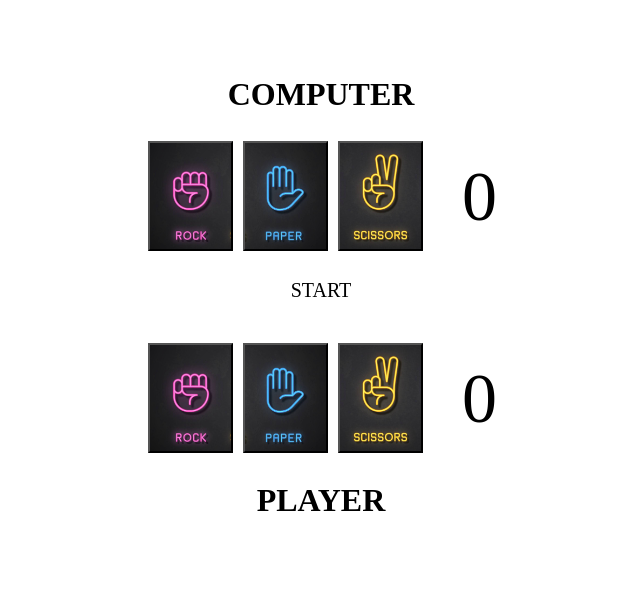
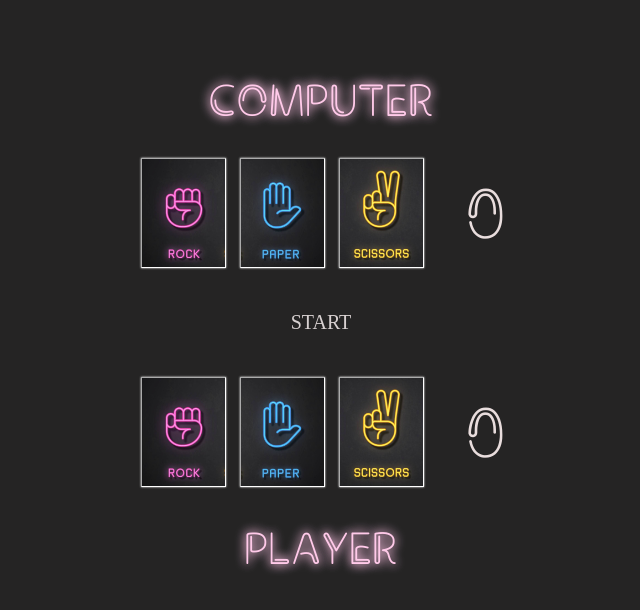
Before and after one commit to AmrutaKoshe/Rock-Paper-Scissor, a plain HTML site: page index.html in a window 1280 px wide. Shown: the whole page, without its empty margins (319-959 px from the left). Drawn offline with Linux system fonts and the light colour scheme.

Commit message:
fonts added

```diff
--- a/index.html
+++ b/index.html
@@ -21,9 +21,9 @@
     <!-- <button type="button" id="playAgain">PLAY AGAIN</button> -->
 
     <div>
-        <button type="button" id="playRock"></button>
-        <button type="button" id="playPaper"></button>
-        <button type="button" id="playScissor"></button>
+        <button type="button" class="playButton" id="playRock"></button>
+        <button type="button" class="playButton" id="playPaper"></button>
+        <button type="button" class="playButton" id="playScissor"></button>
 
         <span id="playScore">0</span>
     </div>
--- a/rps_new.js
+++ b/rps_new.js
@@ -14,12 +14,14 @@ function playerMove(){
     //make the buttons default after each move
     var buttons = document.getElementsByTagName("button");
     for (var i = 0; i < buttons.length; i++) {
-    buttons[i].style.color = "";
+    buttons[i].style.boxShadow = "";
+    buttons[i].style.border = "";
     }
 
 
-    document.getElementById(this.id).style.color = "red";
-    // document.getElementById(this.id).style.background = "url(rock.webp)";
+    document.getElementById(this.id).style.boxShadow = "0px 0px 10px #ffcc99, 0px 0px 10px #ffe6cc";
+    document.getElementById(this.id).style.border = "#ffbf80 0.8px solid";
+    // document.getElementById(this.id).style.backgroundImage = "url(paper.jpg)";
 
     //computer chooses its move
     function computerMove(){
@@ -30,8 +32,13 @@ function playerMove(){
     return computerPlay;
     }
 
+    //storing computer's choice in a variable
+    computerPlay = computerMove();
+
+
     //display computer's move
-    document.getElementById(computerMove()).style.color = "blue";
+    document.getElementById(computerPlay).style.boxShadow = "0px 0px 10px #ffcc99, 0px 0px 10px #ffe6cc";
+    document.getElementById(computerPlay).style.border = "#ffbf80 0.8px solid";
 
     //storing player's choice in a variable
     playerPlay = this.id;
@@ -40,9 +47,6 @@ function playerMove(){
     computerPlay = computerPlay.slice(4);
     playerPlay = playerPlay.slice(4);
 
-
-    console.log(computerPlay);
-    console.log(playerPlay);
 
     //logic to calculate scores of player and computer
     if(computerPlay == playerPlay)
@@ -133,7 +137,8 @@ function playerMove(){
         var buttons = document.getElementsByTagName("button");
         for (var i = 0; i < buttons.length; i++) {
             buttons[i].disabled = false;
-            buttons[i].style.color = "";
+            buttons[i].style.boxShadow = "";
+            buttons[i].style.border = "";
         }
 
         //display scores
--- a/style.css
+++ b/style.css
@@ -1,5 +1,11 @@
+@font-face {
+    font-family: myFirstFont;
+    src: url(fonts/Clip.ttf);
+}
+
 body{
-    /* background-color:#f0f0ff; */
+    background-color:#252424;
+
 }
 
 div{
@@ -9,20 +15,30 @@ div{
 
 p{
     text-align: center;
-    margin-top: -6%;
+    margin-top: -5%;
     margin-bottom: -5%;
     font-size: 20px;
+    color: rgb(216, 209, 209);
 }
 
 span{
     margin-left: 3%;
     font-size: 70px;
     vertical-align:35%;
+    color: rgb(233, 221, 221);
+    width: 10px;
+    font-family: myFirstFont;
 }
 
 h1{
     margin: 0 auto;
     text-align: center;
+    color: rgb(255, 202, 233);
+    text-shadow: 0 0 10px rgb(255, 190, 228), 0 0 12px rgb(255, 202, 233);
+    font-family: myFirstFont;
+    font-weight: 100;
+    font-size: 45px;
+
 }
 
 #comptext{
@@ -31,15 +47,26 @@ h1{
 }
 
 #playtext{
-    margin-top: -6%;
+    margin-top: -5.5%;
     margin-bottom: 6%;
 }
 
 button{
     height: 110px;
     width: 85px;
-    margin: 3px;
+    margin: 5px;
     background-size: 100%;
+    border: white 0.5px inset;
+    box-shadow: 0px 0px 2px white;
+}
+
+.playButton:hover{
+    border: white 1.8px inset;
+    opacity: 80%;
+}
+
+button:focus{
+    outline: none;
 }
 
 #playRock, #compRock{
```
Also changed, not shown: fonts/Clip.ttf (added).
